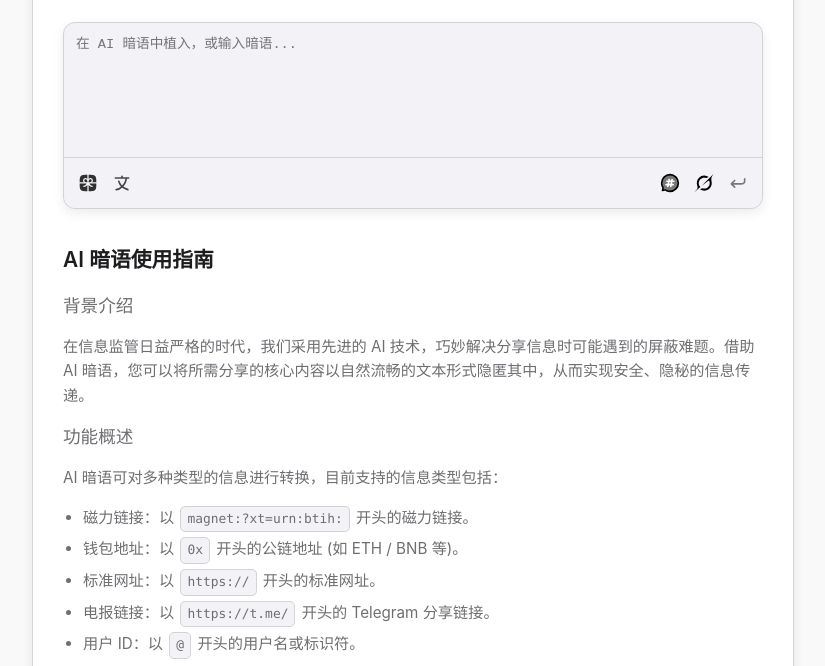
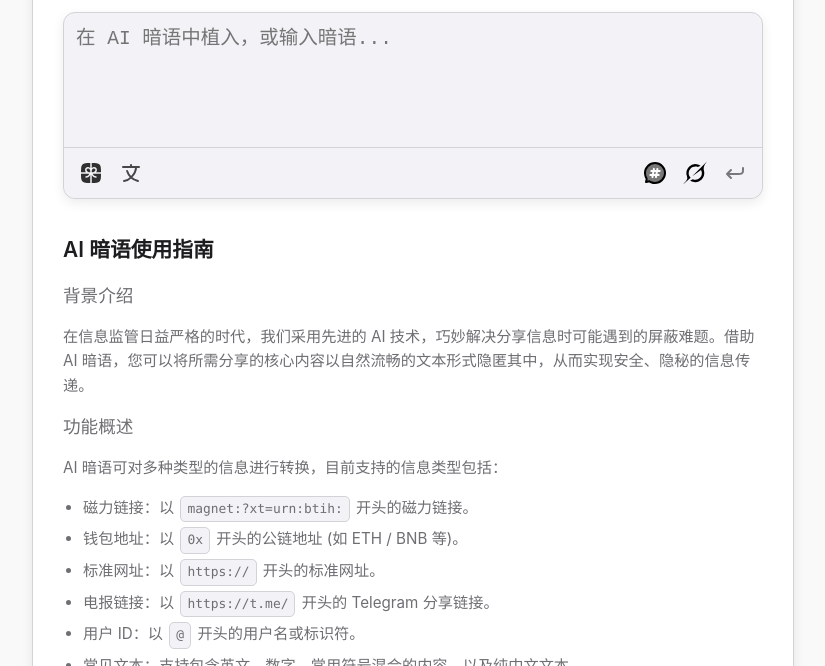
Before and after one commit to Ai-AnYu/aianyu, a plain HTML site: page index.html in a window 1280 px wide. Shown: the part 134-800 px from the top of the page, without its empty margins (227-1052 px from the left). Drawn offline with nearby package versions, Linux system fonts and the light colour scheme.

Commit message:
Update style.css

```diff
--- a/style.css
+++ b/style.css
@@ -18,7 +18,8 @@
     --border-radius: 12px;
     --card-shadow: 0 4px 12px rgba(0, 0, 0, 0.08);
     --font-family: -apple-system, BlinkMacSystemFont, "Segoe UI", Roboto, Oxygen-Sans, Ubuntu, Cantarell, "Helvetica Neue", sans-serif;
-    --icon-size: 20px; /* Smaller icon size variable */
+    /* MODIFIED: Increased default icon size */
+    --icon-size: 24px; /* Larger icon size variable */
 }
 
 @media (prefers-color-scheme: dark) {
@@ -64,7 +65,8 @@ body {
     align-items: center; /* Vertically center items (logo and title group) */
     justify-content: center; /* Horizontally center items */
     gap: 15px;
-    margin-bottom: 25px;
+    /* MODIFIED: Reduced bottom margin to move textbox closer */
+    margin-bottom: 15px;
     padding-bottom: 15px;
     /* border-bottom: 1px solid var(--border-color); Removed border */
 }
@@ -311,6 +313,7 @@ code {
     padding: 12px; /* Increased padding */
     padding-bottom: 45px; /* Space for controls */
     box-shadow: var(--card-shadow);
+    /* MODIFIED: Keep margin-bottom for spacing below the textbox */
     margin-bottom: 25px;
     transition: border-color 0.2s ease, box-shadow 0.2s ease;
 }
@@ -325,7 +328,8 @@ code {
     border: none;
     background-color: transparent;
     color: var(--text-color);
-    font-size: 1.05em; /* Increased font size */
+    /* MODIFIED: Increased font size */
+    font-size: 1.5em; /* Slightly larger font size */
     line-height: 1.5; /* Adjust line height */
     box-sizing: border-box;
     resize: none; /* Disable textarea resize */
@@ -363,12 +367,14 @@ code {
 }
 
 .control-icon {
-    width: var(--icon-size); /* Use variable */
+    /* MODIFIED: Use updated variable */
+    width: var(--icon-size);
     height: var(--icon-size);
     cursor: pointer;
     opacity: 0.7; /* Default opacity */
     transition: opacity 0.2s ease, background-color 0.2s ease;
-    padding: 4px; /* Padding around icon */
+    /* MODIFIED: Adjusted padding slightly for larger icons */
+    padding: 5px;
     border-radius: 6px; /* Slightly rounder */
     position: relative; /* Needed for tooltip positioning */
     background-color: var(--control-icon-bg);
@@ -547,7 +553,8 @@ code {
     .action-settings-icons { order: 2; }
     /* Adjust gaps if needed */
     .input-type-indicator, .action-settings-icons { gap: 4px; }
-    :root { --icon-size: 18px; } /* Smaller icons on mobile */
+    /* MODIFIED: Increased icon size for mobile */
+    :root { --icon-size: 22px; } /* Larger icons on mobile */
      /* Make topic input smaller */
      .topic-option input { width: 100px; }
      /* Ensure options don't overflow */
```
